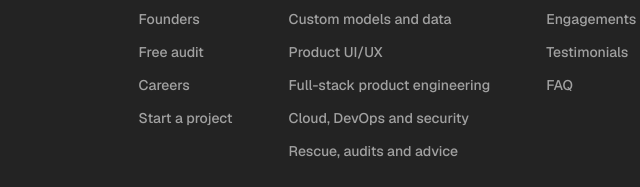
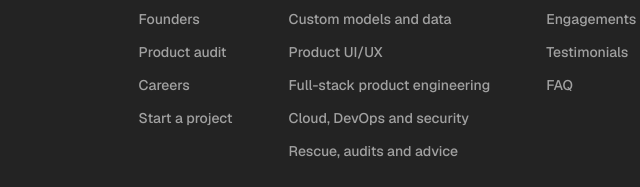
Before and after one commit to ErgonLabsHQ/ergonlabs-site, an Astro site: page /intro in a window 1280 px wide. Shown: the part 826-1013 px from the top of the page, 319-959 px from the left. Built offline with nearby package versions, Linux system fonts and the light colour scheme; Astro itself is replaced by a stand-in of ours; animation ran at ten frames a second.

Commit message:
Footer says Product audit too
Co-Authored-By: Claude Opus 5.5 <noreply@anthropic.com>

```diff
--- a/src/components/home/Footer.astro
+++ b/src/components/home/Footer.astro
@@ -13,7 +13,7 @@ const cols = [
     links: [
       { label: 'Home', href: '/' },
       { label: 'Founders', href: '/founders' },
-      { label: 'Free audit', href: '/audit' },
+      { label: 'Product audit', href: '/audit' },
       { label: 'Careers', href: '/careers' },
       { label: 'Start a project', href: '/intro' },
     ],
```
